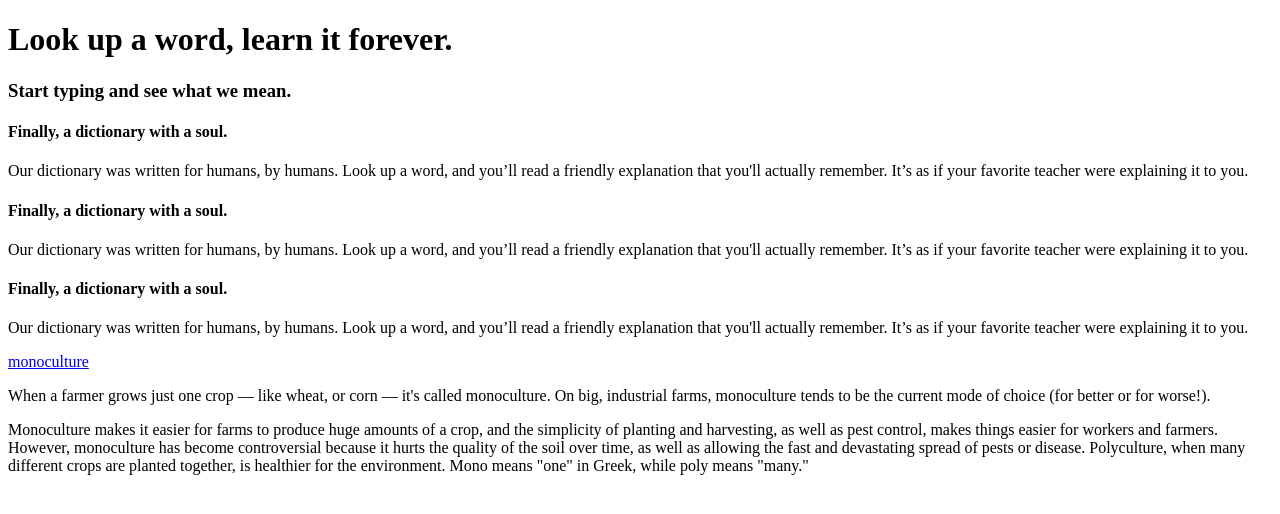
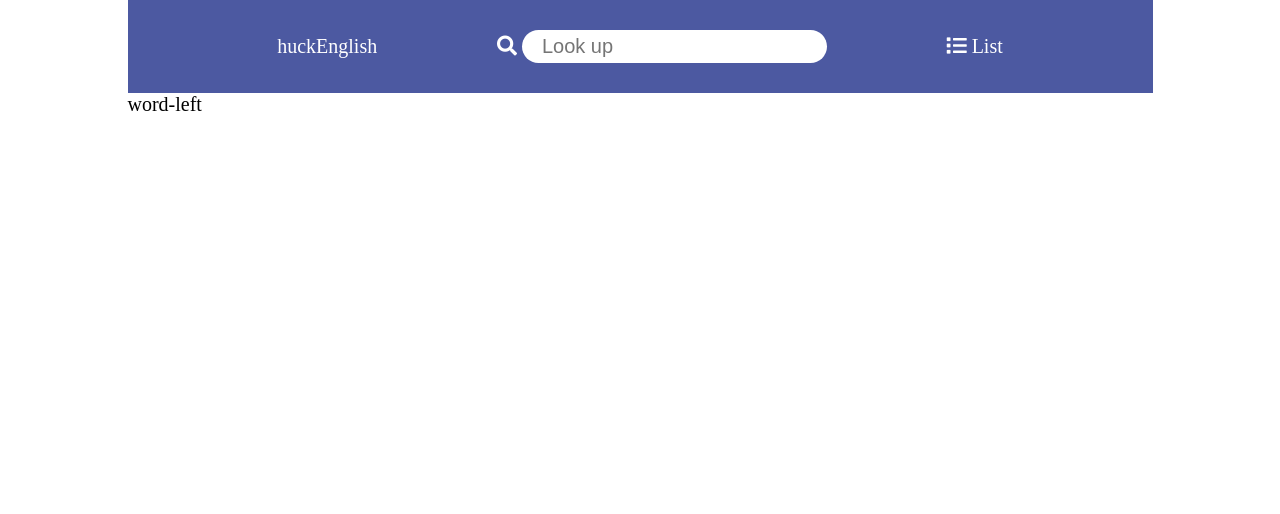
Before and after one commit to MSereda2/CleverEnglish, a website: page index.html in a window 1280 px wide. Drawn offline with Linux system fonts and the light colour scheme.

Commit message:
make nav

```diff
--- a/index.html
+++ b/index.html
@@ -9,41 +9,39 @@
     <link rel="stylesheet" href="css/style.css">
 </head>
 <body>
-    <header class="header">
+   <div class="container">
 
         <nav class="nav">
+           <ul class="nav__list">
 
+               <li class="nav__logo-box">
+                   <a class="nav_logo-text">huckEnglish</a>
+               </li>
+
+
+
+               <li class="nav__form">
+                   <form action="#" class="nav__form--container">
+                       <i class="nav__form--icon fas fa-search"></i>
+                       <input type="text" placeholder="Look up" class="nav__input">
+                   </form>
+               </li>
+
+               <li class="nav__item">
+                <a href="#" class="nav__link">
+                    <i class="nav__icon fas fa-list"></i>
+                    <span>List</span>
+                </a>
+            </li>
+
+
+           </ul>
         </nav>
 
-        <h1 class="header__title--main">Look up a word, learn it forever.</h1>
-        <h3 class="header__title--sub">Start typing and see what we mean.</h3>
-    </header>
+        <section class="word-meaning">
+            word-left
+        </section>
 
-    <main class="main">
-
-        <div class="main__left">
-            <div class="main__content">
-
-                <h4 class="main__heading">Finally, a dictionary with a soul.</h4>
-                <p class="main__text">Our dictionary was written for humans, by humans. Look up a word, and you’ll read a friendly explanation that you'll actually remember. It’s as if your favorite teacher were explaining it to you.</p>
-
-
-                <h4 class="main__heading">Finally, a dictionary with a soul.</h4>
-                <p class="main__text">Our dictionary was written for humans, by humans. Look up a word, and you’ll read a friendly explanation that you'll actually remember. It’s as if your favorite teacher were explaining it to you.</p>
-
-
-                <h4 class="main__heading">Finally, a dictionary with a soul.</h4>
-                <p class="main__text">Our dictionary was written for humans, by humans. Look up a word, and you’ll read a friendly explanation that you'll actually remember. It’s as if your favorite teacher were explaining it to you.</p>
-
-            </div>
-        </div>
-
-        <div class="main__right">
-            <a href="#" class="main__right--heading">monoculture</a>
-            <p class="main__right--text">When a farmer grows just one crop — like wheat, or corn — it's called monoculture. On big, industrial farms, monoculture tends to be the current mode of choice (for better or for worse!).</p>
-            <p class="main__text">Monoculture makes it easier for farms to produce huge amounts of a crop, and the simplicity of planting and harvesting, as well as pest control, makes things easier for workers and farmers. However, monoculture has become controversial because it hurts the quality of the soil over time, as well as allowing the fast and devastating spread of pests or disease. Polyculture, when many different crops are planted together, is healthier for the environment. Mono means "one" in Greek, while poly means "many."</p>
-        </div>
-    </main>
-
+   </div>
 </body>
 </html>
--- a/scss/base/_base.scss
+++ b/scss/base/_base.scss
@@ -0,0 +1,16 @@
+*,
+*::after,
+*::before {
+    margin: 0;
+    padding: 0;
+    box-sizing: inherit;
+}
+
+html {
+    // This defines what 1rem is
+    font-size: 62.5%; //1 rem = 10px; 10px/16px = 62.5%
+}
+
+body {
+    box-sizing: border-box;
+}
--- a/scss/base/_typography.scss
+++ b/scss/base/_typography.scss
@@ -0,0 +1,8 @@
+body {
+    font-size: 2rem;
+}
+
+a {
+    text-decoration: none;
+    color: #fff;
+}
--- /dev/null
+++ b/scss/layout/_grid.scss
@@ -0,0 +1,4 @@
+.container {
+    width: 1025px;
+    margin: 0 auto;
+}
--- a/scss/main.scss
+++ b/scss/main.scss
@@ -15,10 +15,11 @@
 @import "./componets/button";
 
 // Layout
-
+@import "./layout/grid";
 
 // Pages
 @import "./pages/home";
+@import "./pages/nav"
 
 
 // Vendors
--- /dev/null
+++ b/scss/pages/_nav.scss
@@ -0,0 +1,21 @@
+.nav {
+    background-color: rgb(76, 89, 161);
+    color: #fff;
+
+    &__list {
+        padding: 30px;
+        display: flex;
+        align-items: center;
+        justify-content: space-evenly;
+        list-style: none;
+        text-decoration: none;
+    }
+
+    &__input {
+        padding-left: 45px;
+        padding: 5px 20px;
+        border: none;
+        font-size: 2rem;
+        border-radius: 20px;
+    }
+}
```
Also changed, not shown: css/style.css.
